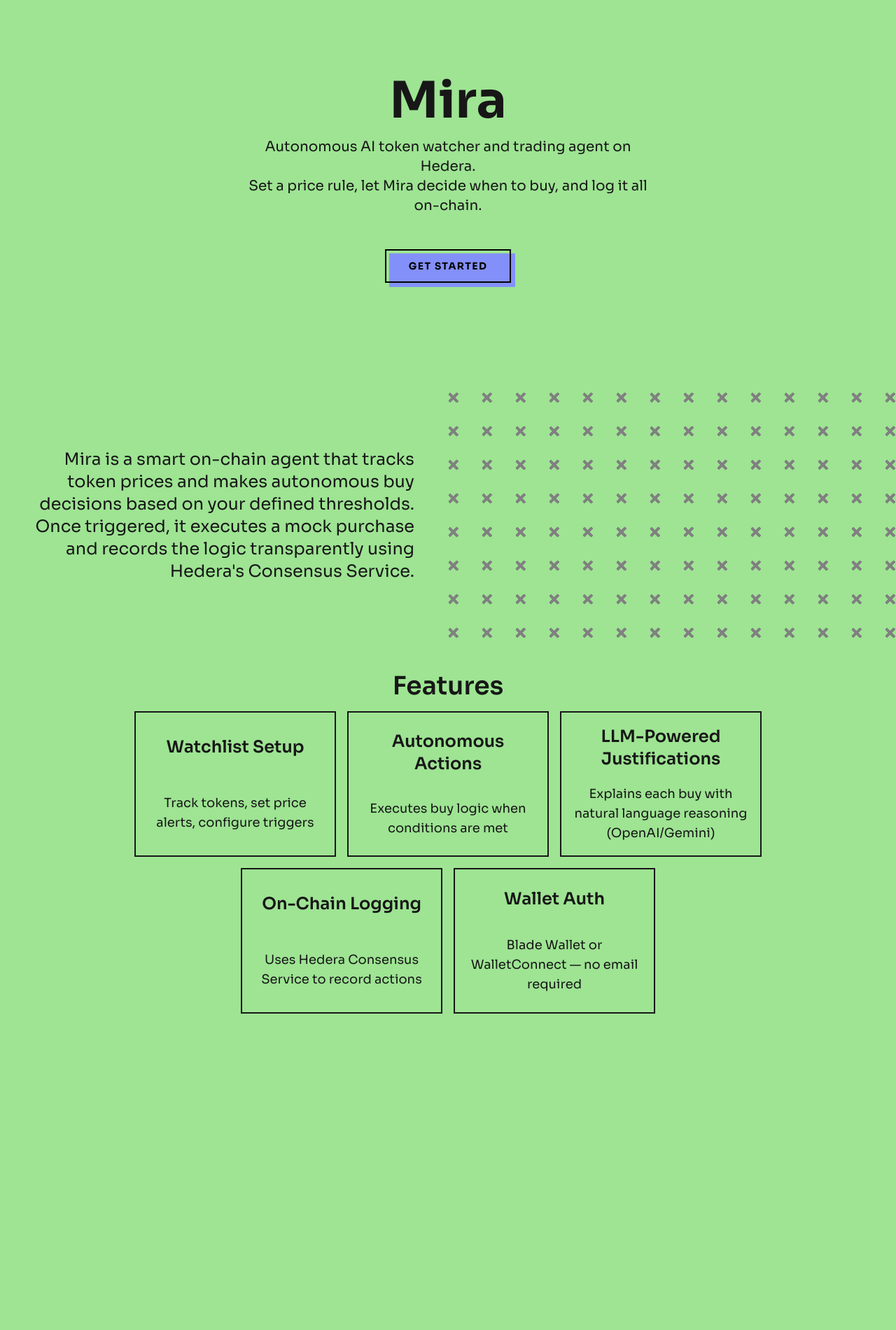
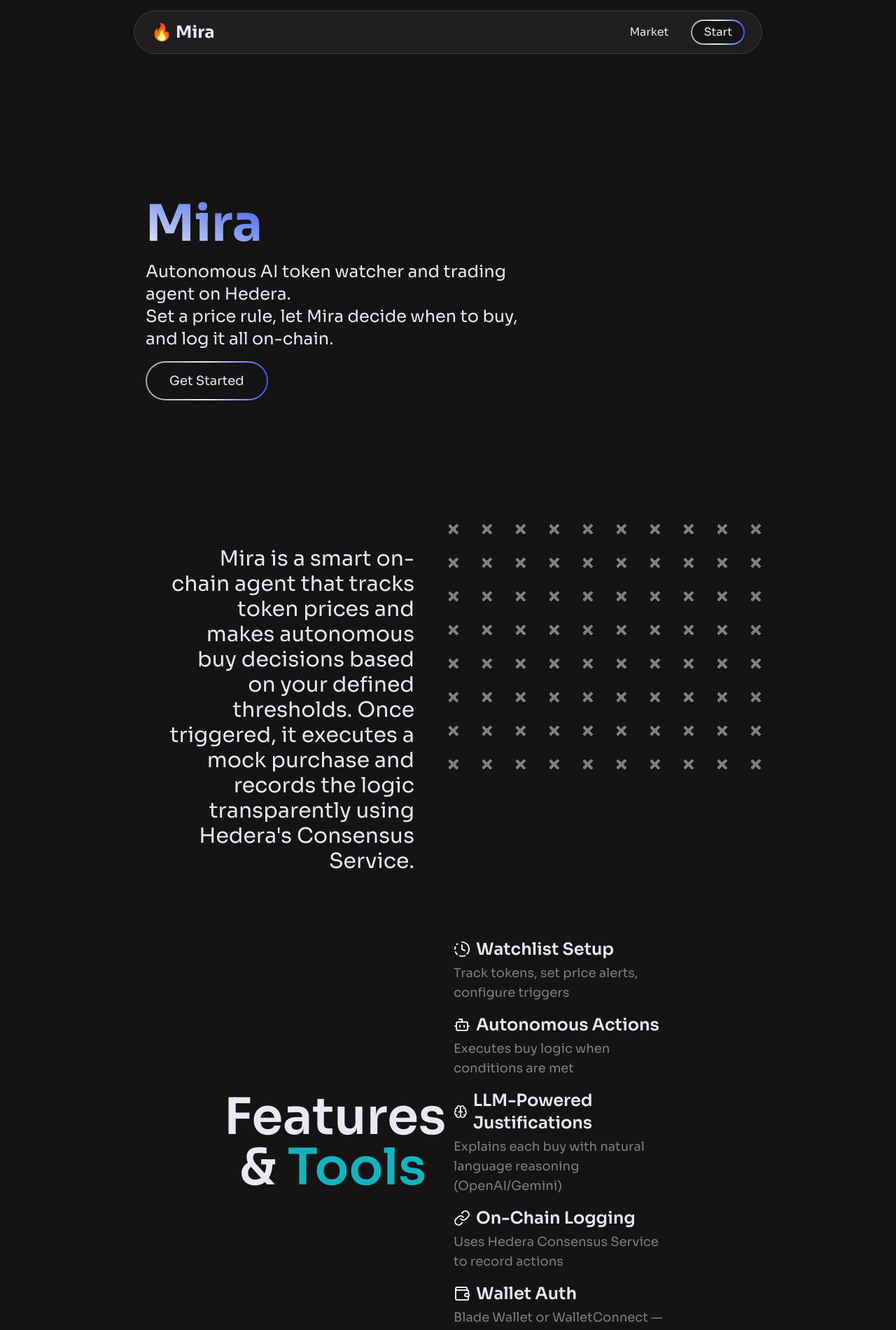
Before and after one commit to TraFost/Mira, a Next.js app: page / in a window 1280 px wide. Shown: the top 1900 px of the page at 70% size. Before the commit the page ends 1688 px from the top, so only its background shows below. Built offline with nearby package versions, Linux system fonts and the light colour scheme.

Commit message:
feat: add Navbar component and update layout with new styling

```diff
--- /dev/null
+++ b/app/components/Navbar.tsx
@@ -0,0 +1,34 @@
+"use client";
+
+import { usePathname } from "next/navigation";
+
+export default function Navbar() {
+  const pathname = usePathname();
+  const exclude = ["/login"];
+
+  if (exclude.includes(pathname)) return null;
+
+  return (
+    <>
+      <div className="fixed top-4 left-1/2 -translate-x-1/2 w-full max-w-4xl px-6 py-3 z-50 bg-foreground/5 outline-1 outline-foreground/20 rounded-full backdrop-blur-md bg-opacity-30 shadow-lg flex justify-between items-center">
+        <a href="/" className="text-foreground text-2xl font-bold">
+          🔥 Mira
+        </a>
+        <div className="flex gap-8 items-center">
+          <a className="hidden md:block hover:underline" href="#">
+            Market
+          </a>
+          <a
+            href="/login"
+            className="inline-block rounded-full bg-gradient-to-r from-secondary via-foreground to-gradient p-[2px]"
+          >
+            <span className="block rounded-full bg-background px-4 py-1 text-foreground hover:bg-background/50">
+              Start
+            </span>
+          </a>
+        </div>
+      </div>
+      <div className="h-[92px]" />
+    </>
+  );
+}
--- a/app/globals.css
+++ b/app/globals.css
@@ -1,26 +1,25 @@
 @import 'tailwindcss';
 
 :root {
-  --background: #9ee493;
-  --foreground: #171717;
-  --secondary: #8390fa;
+  --background: #161314;
+  --foreground: #e8e9f3;
+  --secondary: #a6a6a8;
+  --gradient: #4058e4;
+  --sky-blue: #13b3be;
 }
 
 @theme inline {
   --color-background: var(--background);
   --color-foreground: var(--foreground);
   --color-secondary: var(--secondary);
+  --color-gradient: var(--gradient);
+  --color-sky-blue: var(--sky-blue);
 }
 
 body {
+  background-color: var(--background);
   color: var(--foreground);
   font-family: Arial, Helvetica, sans-serif;
-  background-color: var(--color-background);
-  opacity: 1;
-  background-image:
-    linear-gradient(#808080 4px, transparent 4px),
-    linear-gradient(to right, #808080 4px, var(--color-background) 4px);
-  background-size: 80px 80px;
 }
 
 @layer components {
--- a/app/layout.tsx
+++ b/app/layout.tsx
@@ -3,6 +3,8 @@ import { Sora } from "next/font/google";
 import type { Metadata } from "next";
 
 import "./globals.css";
+
+import Navbar from "./components/Navbar";
 
 const sora = Sora({
   variable: "--font-sora",
@@ -21,7 +23,10 @@ export default function RootLayout({
 }>) {
   return (
     <html lang="en">
-      <body className={`${sora.className} antialiased`}>{children}</body>
+      <body className={`${sora.className} antialiased`}>
+        <Navbar />
+        {children}
+      </body>
     </html>
   );
 }
--- a/app/page.tsx
+++ b/app/page.tsx
@@ -1,21 +1,28 @@
+import { Bot, Brain, ClockFading, Link, Wallet } from "lucide-react";
+
 const CARD = [
   {
+    icon: <ClockFading />,
     title: "Watchlist Setup",
     desc: "Track tokens, set price alerts, configure triggers",
   },
   {
+    icon: <Bot />,
     title: "Autonomous Actions",
     desc: "Executes buy logic when conditions are met",
   },
   {
+    icon: <Brain />,
     title: "LLM-Powered Justifications",
     desc: "Explains each buy with natural language reasoning (OpenAI/Gemini)",
   },
   {
+    icon: <Link />,
     title: "On-Chain Logging",
     desc: "Uses Hedera Consensus Service to record actions",
   },
   {
+    icon: <Wallet />,
     title: "Wallet Auth",
     desc: "Blade Wallet or WalletConnect — no email required",
   },
@@ -23,9 +30,9 @@ const CARD = [
 
 export default function Home() {
   return (
-    <div className="bg-background flex flex-col gap-8">
-      <div className="py-24 w-full min-h-[512px] flex flex-col text-xl items-center justify-center px-4 text-center">
-        <h1 className="text-4xl sm:text-5xl md:text-7xl font-bold mb-4">
+    <div className="bg-background flex flex-col gap-8 lg:mx-48">
+      <section className="py-24 lg:mt-24 w-full min-h-[512px] text-2xl px-4 animate-fade-in-up">
+        <h1 className="text-5xl md:text-7xl font-bold mb-4 w-fit bg-clip-text text-transparent bg-linear-to-tr from-foreground to-gradient">
           Mira
         </h1>
         <p className="max-w-xl">
@@ -36,19 +43,18 @@ export default function Home() {
           on-chain.
         </p>
         <a
-          className="group relative inline-block focus:outline-hidden mt-12"
-          href="#"
+          href="/login"
+          className="inline-block rounded-full bg-gradient-to-r from-secondary via-foreground to-gradient p-[2px] mt-4"
         >
-          <span className="absolute inset-0 translate-x-1.5 translate-y-1.5 bg-secondary transition-transform group-hover:translate-x-0 group-hover:translate-y-0"></span>
-          <span className="relative inline-block border-2 border-current px-8 py-3 text-sm font-bold tracking-widest text-black uppercase">
-            GET STARTED
+          <span className="block rounded-full bg-background px-8 py-3 text-foreground text-lg hover:bg-background/50">
+            Get Started
           </span>
         </a>
-      </div>
+      </section>
 
-      <div className="grid grid-cols-1 lg:grid-cols-2 h-auto lg:h-96 bg-pattern-x">
+      <section className="grid grid-cols-1 lg:grid-cols-2 h-auto lg:h-96 bg-pattern-x">
         <div className="p-8 sm:p-12 flex items-center justify-center text-center lg:text-right bg-background">
-          <p className="text-lg sm:text-xl lg:text-2xl max-w-xl">
+          <p className="text-lg sm:text-xl lg:text-3xl max-w-xl">
             Mira is a smart on-chain agent that tracks token prices and makes
             autonomous buy decisions based on your defined thresholds. Once
             triggered, it executes a mock purchase and records the logic
@@ -56,24 +62,46 @@ export default function Home() {
           </p>
         </div>
         <div className="min-h-[200px]" />
-      </div>
+      </section>
 
-      <div className="flex flex-col gap-4 justify-center items-center w-full px-4 sm:px-8 md:px-16 lg:px-32">
-        <p className="text-2xl sm:text-3xl md:text-4xl font-semibold text-center">
-          Features
+      <section className="mt-48 grid grid-cols-1 lg:grid-cols-2 gap-4 justify-center items-center w-full px-4 sm:px-8 md:px-16 lg:px-32">
+        <p className="text-3xl md:text-7xl font-semibold text-center">
+          Features & <span className="text-sky-blue">Tools</span>
         </p>
-        <div className="flex flex-wrap justify-center gap-4">
+        <div className="flex flex-col justify-center gap-4">
           {CARD.map((c) => (
-            <div
-              key={c.title}
-              className="border-2 flex flex-col justify-around gap-4 w-72 sm:w-72 p-4 h-48 sm:h-52 text-center"
-            >
-              <p className="text-xl sm:text-2xl font-semibold">{c.title}</p>
-              <p className="text-base sm:text-lg">{c.desc}</p>
+            <div key={c.title} className="flex flex-col gap-1">
+              <div className="flex gap-2 items-center">
+                {c.icon}
+                <p className="text-xl sm:text-2xl font-semibold">{c.title}</p>
+              </div>
+              <p className="text-base sm:text-lg text-foreground/50">
+                {c.desc}
+              </p>
             </div>
           ))}
         </div>
-      </div>
+      </section>
+
+      <section className="relative mt-32 px-4 sm:px-8 md:px-16 lg:px-32">
+        <div className="max-w-screen-xl mx-auto rounded-3xl p-8 sm:p-12 bg-white/5 backdrop-blur-md border border-white/10 shadow-lg text-center">
+          <h2 className="text-3xl sm:text-4xl md:text-5xl font-bold text-foreground mb-6">
+            Ready to trade smarter?
+          </h2>
+          <p className="text-lg sm:text-xl text-foreground/70 max-w-2xl mx-auto mb-8">
+            Connect your wallet and let Mira monitor, decide, and log your token
+            trades — all without writing a single line of code.
+          </p>
+          <a
+            href="/login"
+            className="inline-block rounded-full bg-gradient-to-r from-secondary via-foreground to-gradient p-[2px] hover:scale-[1.02] transition-transform"
+          >
+            <span className="block rounded-full bg-background px-8 py-3 text-foreground font-semibold">
+              Get Started with Mira
+            </span>
+          </a>
+        </div>
+      </section>
 
       <div className="h-24 sm:h-32 lg:h-52" />
     </div>
```
